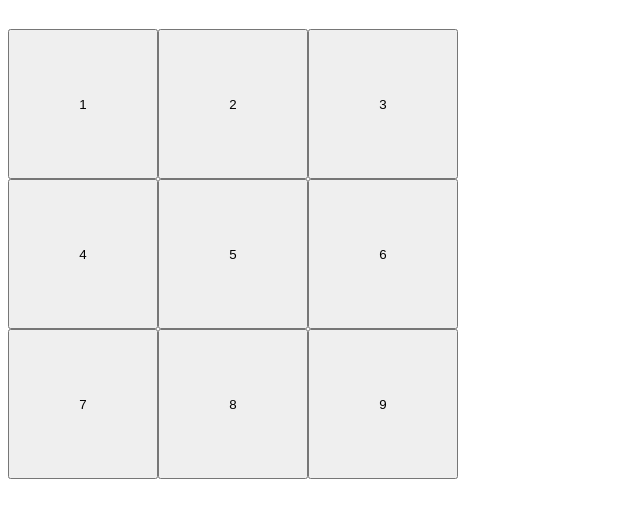
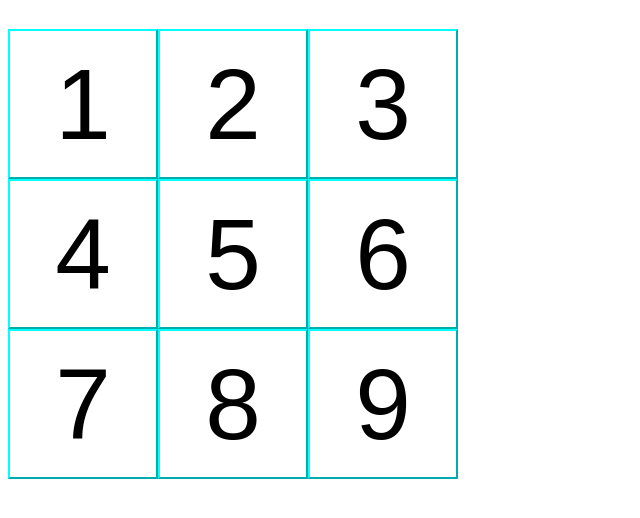
Before and after one commit to Agpancho360/TicTacToa, a plain HTML site: page index.html in a window 1280 px wide. Shown: the part 90-608 px from the top of the page, without its empty margins (0-640 px from the left). Drawn offline with Linux system fonts and the light colour scheme.

Commit message:
Decorated the gameboard

```diff
--- a/style.css
+++ b/style.css
@@ -12,3 +12,16 @@
     grid-template-columns: 150px 150px 150px;
     grid-template-rows: 150px 150px 150px;
 }
+
+
+#game>button {
+    border-color: aqua;
+    background: none;
+    text-align: center;
+    text-Transform: uppercase;
+    font-size: 100px;
+}
+
+#game>button:hover {
+    color: rgba(0, 255, 255, 0.496);
+}
```
